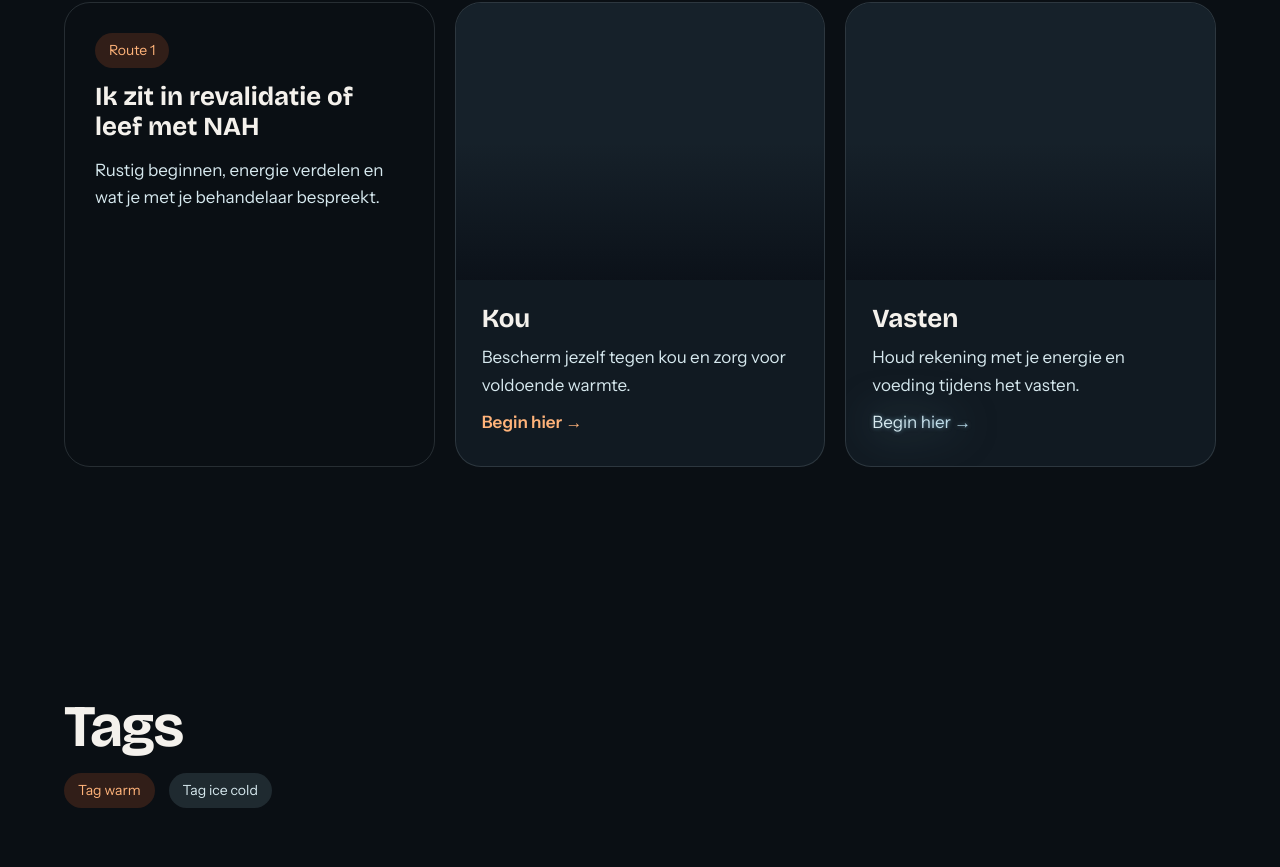
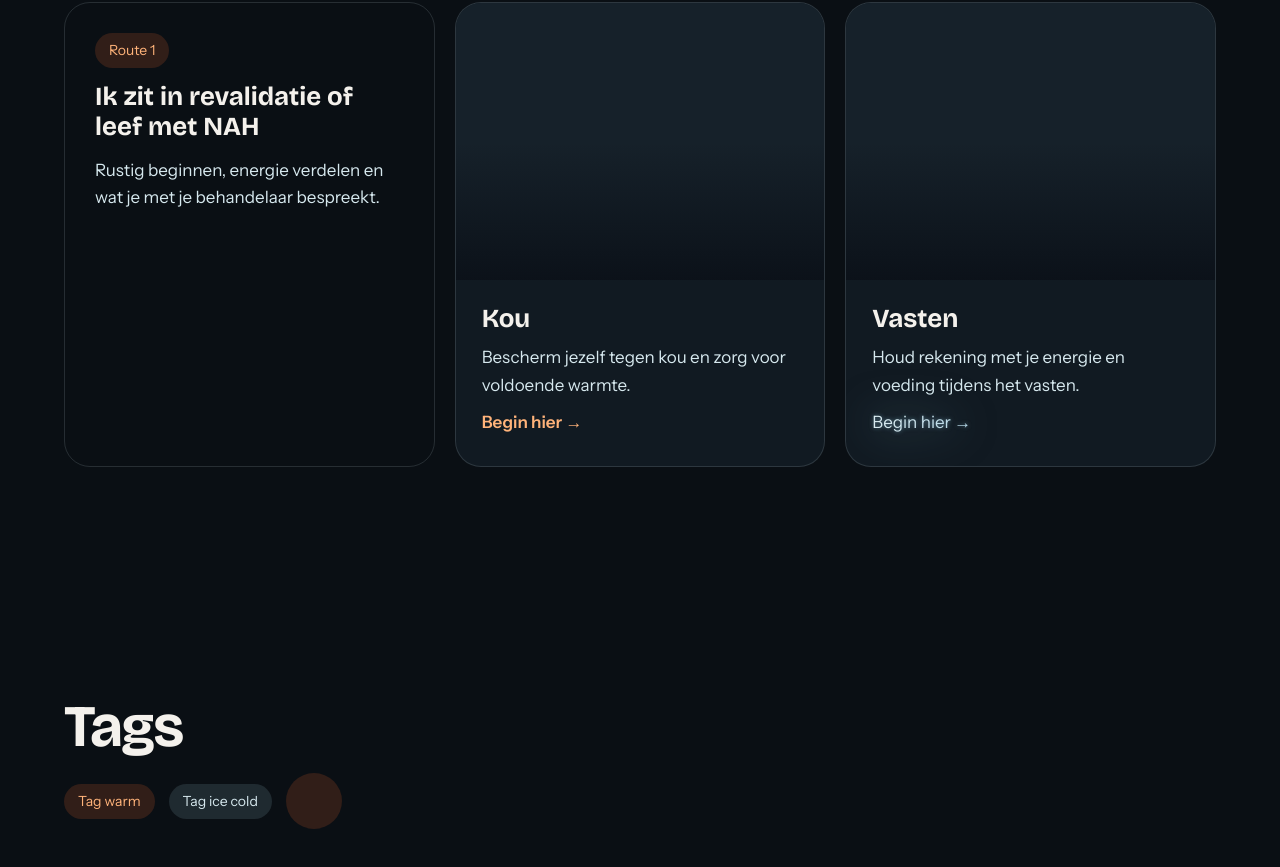
Before and after one commit to PyroDanny/vuurvanbinnen, a Next.js app: page /dev/ui in a window 1280 px wide. Shown: the part 189-1056 px from the top of the page. Built offline with nearby package versions, Linux system fonts and the light colour scheme.

Commit message:
feat: add Badge component and integrate it into Dev UI page

```diff
--- a/src/app/dev/ui/page.tsx
+++ b/src/app/dev/ui/page.tsx
@@ -1,3 +1,4 @@
+import { Badge } from "@/components/ui/Badge";
 import { Card, CardBody } from "@/components/ui/Card";
 import { Tag } from "@/components/ui/Tag";
 import type { Metadata } from "next";
@@ -51,6 +52,7 @@ export default function UiPage() {
           <div className="row">
             <Tag tone="warm">Tag warm</Tag>
             <Tag>Tag ice cold</Tag>
+            <Badge tone="warm"></Badge>
           </div>
         </div>
       </section>
--- /dev/null
+++ b/src/components/ui/Badge.tsx
@@ -0,0 +1,24 @@
+import { cn } from "@/lib/utils";
+import { cva, type VariantProps } from "class-variance-authority";
+
+export const badgeVariants = cva("icon-badge", {
+  variants: {
+    tone: {
+      default: "",
+      warm: "icon-badge-warm",
+    },
+  },
+  defaultVariants: {
+    tone: "default",
+  },
+});
+
+export function Badge({
+  className,
+  tone,
+  ...props
+}: React.ComponentProps<"span"> & VariantProps<typeof badgeVariants>) {
+  return (
+    <span className={cn(badgeVariants({ tone }), className)} {...props}></span>
+  );
+}
```
